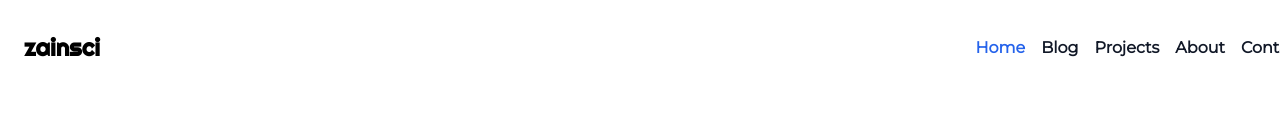
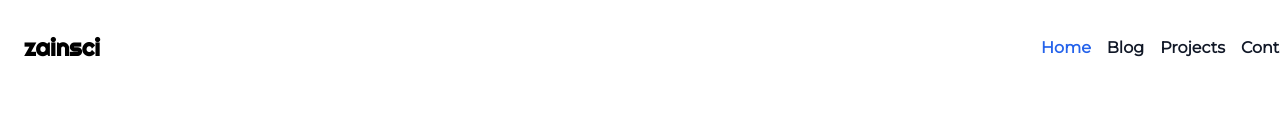
Before and after one commit to zainsci/zainsci.dev, a Next.js app: page / in a window 1280 px wide. Shown: the top 131 px of the page. Built offline with nearby package versions, Linux system fonts and the light colour scheme.

Commit message:
Remove About Page

```diff
--- a/components/header.js
+++ b/components/header.js
@@ -22,11 +22,6 @@ const Header = () => {
             </Link>
           </li>
           <li className="nav__item">
-            <Link href="/about">
-              <a className="nav__link">About</a>
-            </Link>
-          </li>
-          <li className="nav__item">
             <Link href="/contact">
               <a className="nav__link">Contact</a>
             </Link>
--- a/styles/pages/_index.scss
+++ b/styles/pages/_index.scss
@@ -22,6 +22,7 @@
       }
     }
   }
+
   &__right {
     height: 100%;
     width: 50%;
```
Also changed, not shown: pages/about.js (deleted, +0 -7 lines).
